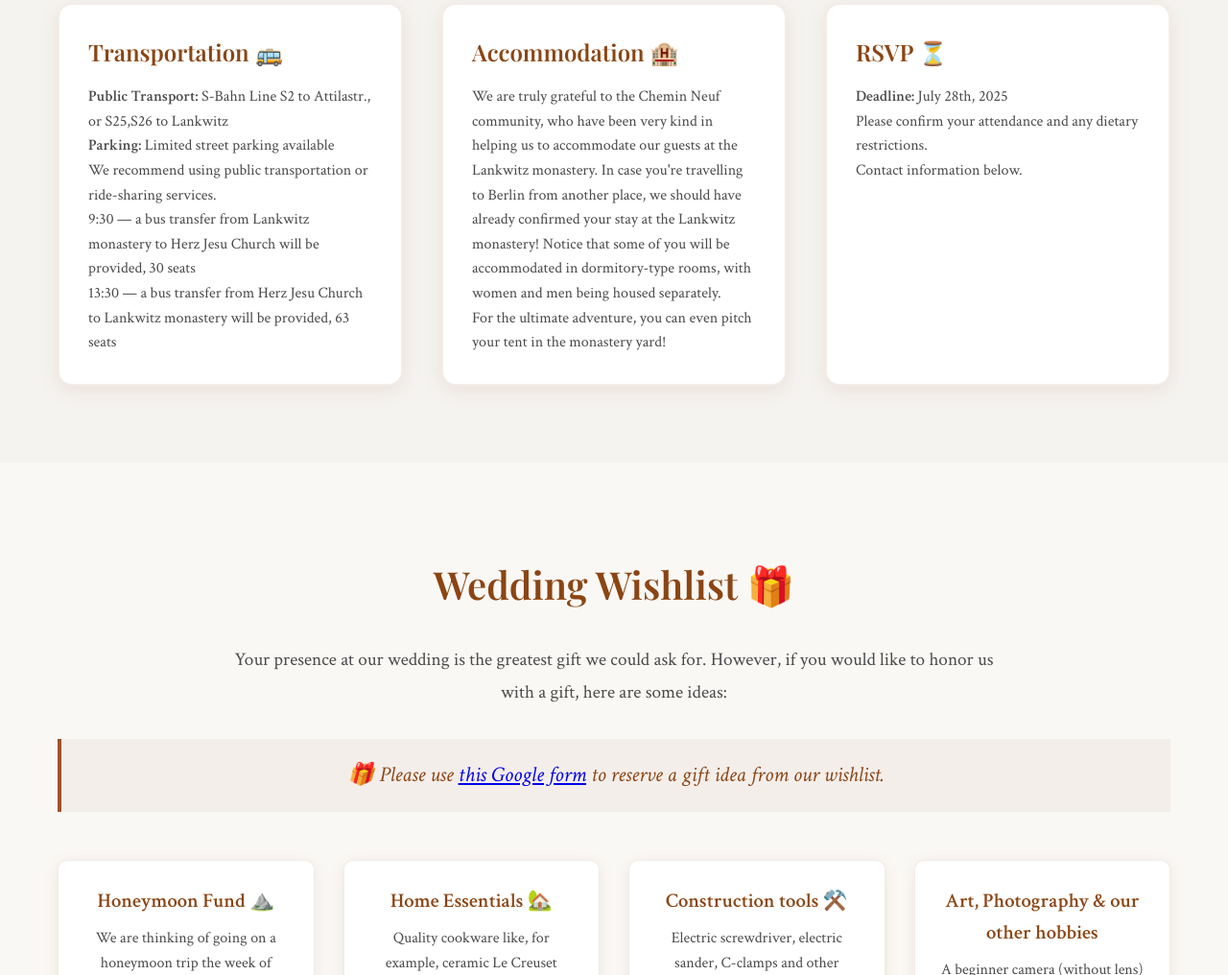
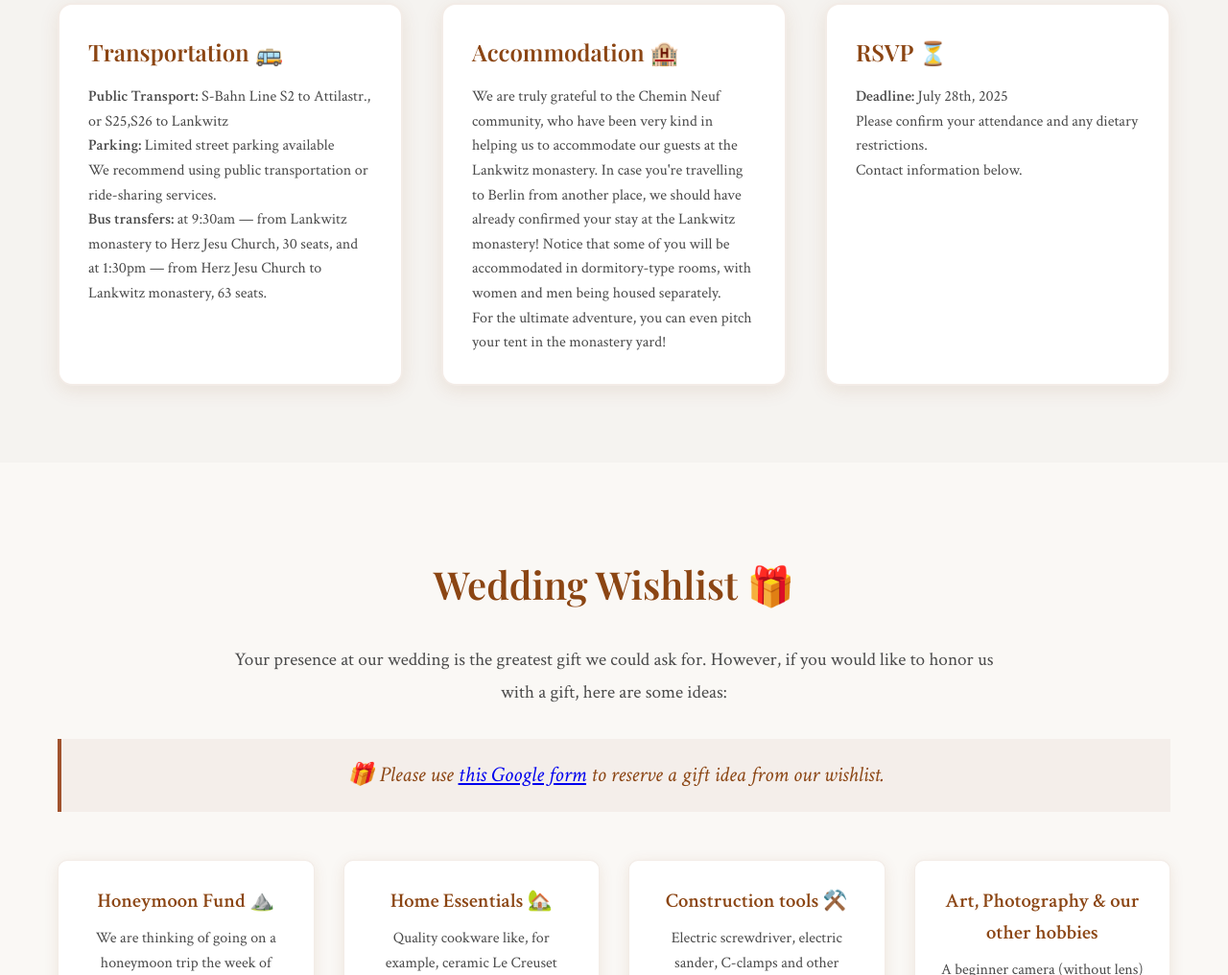
Before and after one commit to NickChatsky/nicknvichochzeit, a plain HTML site: page index.html in a window 1280 px wide. Shown: the part 2138-3154 px from the top of the page at 96% size. Drawn offline with nearby package versions, Linux system fonts and the light colour scheme; a web font is replaced by a local one.

Commit message:
Update index.html

```diff
--- a/index.html
+++ b/index.html
@@ -437,8 +437,7 @@
                     <p><strong>Public Transport:</strong> S-Bahn Line S2 to Attilastr., or S25,S26 to Lankwitz</p>
                     <p><strong>Parking:</strong> Limited street parking available</p>
                     <p>We recommend using public transportation or ride-sharing services.</p>
-                    <p>9:30 — a bus transfer from Lankwitz monastery to Herz Jesu Church will be provided, 30 seats</p>
-                    <p>13:30 — a bus transfer from Herz Jesu Church to Lankwitz monastery will be provided, 63 seats</p>
+                    <p><strong>Bus transfers:</strong> at 9:30am — from Lankwitz monastery to Herz Jesu Church, 30 seats, and at 1:30pm — from Herz Jesu Church to Lankwitz monastery, 63 seats.</p>
                 </div>
 
                 <div class="info-card">
```
